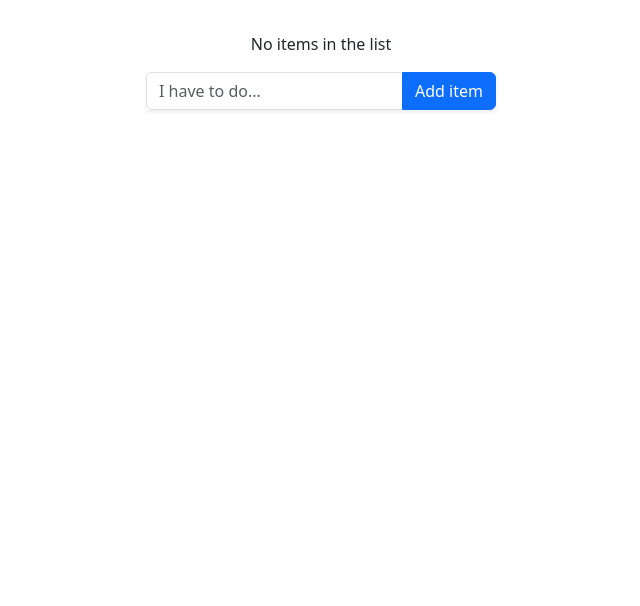
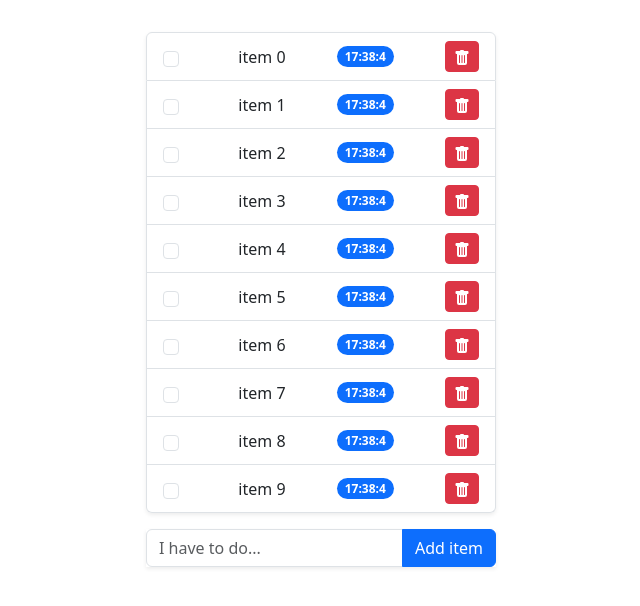
Before and after one commit to aleixanadon/Todo-App, a React (Vite) app: page / in a window 1280 px wide. Shown: the top 606 px of the page, without its empty margins (319-959 px from the left). Built offline with nearby package versions, Linux system fonts and the light colour scheme.

Commit message:
update: now u can update state of items and view done and undone tasks

```diff
--- a/src/App.tsx
+++ b/src/App.tsx
@@ -1,3 +1,4 @@
+import { useEffect } from 'react';
 import './App.css'
 import InputForm from './components/InputForm/InputForm'
 import TodoList from './components/TodoList/TodoList'
@@ -6,10 +7,24 @@ import useTodoList from './hooks/useTodoList'
 function App() {
 
   const { items } = useTodoList();
+  const itemsNotDone = items.filter(item => item.isDone === false);
+  const itemsDone = items.filter(item => item.isDone === true);
+
+  useEffect(() => {
+    console.log(items);
+    console.log(itemsDone.length)
+  }, [itemsDone, itemsNotDone])
 
   return (
     <main className='d-flex flex-column gap-3'>
-      <TodoList items={items} />
+      <TodoList items={itemsNotDone} />
+      {
+        itemsDone.length > 0 ? (
+          <TodoList items={itemsDone} />
+        ) : (
+          <></>
+        )
+      }
       <InputForm />
     </main>
   )
--- a/src/components/TodoItem/TodoItem.tsx
+++ b/src/components/TodoItem/TodoItem.tsx
@@ -1,7 +1,10 @@
+import useTodoItem from "../../hooks/useTodoItem";
 import type { Item } from "../../interfaces/Item";
 import DeleteButton from "../DeleteButton/DeleteButton";
 
-const TodoItem: React.FC<Item> = ({ id, text, date }) => {
+const TodoItem: React.FC<Item> = (item) => {
+
+  const { id, text, date, isDone } = item;
 
   const [hours, minutes, seconds] = [
     date.getHours(),
@@ -9,10 +12,22 @@ const TodoItem: React.FC<Item> = ({ id, text, date }) => {
     date.getSeconds(),
   ];
 
+  const { handleCheck } = useTodoItem();
+
   return (
     <li className="list-group-item d-flex justify-content-between align-items-center gap-2">
-      <input type="checkbox" className="form-check-input" />
-      <div className="ms-2 text-start fw-medium text-wrap">{text}</div>
+      <input
+        type="checkbox"
+        className="form-check-input"
+        checked={isDone}
+        onChange={() => { handleCheck(item) }}
+      />
+      <div
+        className="ms-2 text-start fw-medium text-wrap"
+        style={isDone ? { textDecoration: "line-through" } : {} }
+      >
+        {text}
+      </div>
       <span className="badge text-bg-primary rounded-pill">
         {hours}:{minutes}:{seconds}
       </span>
--- a/src/components/TodoList/TodoList.tsx
+++ b/src/components/TodoList/TodoList.tsx
@@ -3,26 +3,25 @@ import type { Item } from "../../interfaces/Item";
 import TodoItem from "../TodoItem/TodoItem";
 
 interface TodoListProps {
-  items?: Item[]
+  items?: Item[];
 }
 
 const TodoList: React.FC<TodoListProps> = ({ items = [] }) => {
-  useEffect(() => {
+  useEffect(() => {}, [items]);
 
-  }, [items])
-  return (
-    items.length === 0 ? (
-      <>No items in the list</>
-    ) : (
+  if (items.length === 0) {
+    return <>No items in the list</>;
+  }
+
+  if (items.length > 0) {
+    return (
       <ul className="list-group shadow-sm">
-      {
-        items.map((item, index) => (
-            <TodoItem {...item} key={index} />
-        ))
-      }
-    </ul>
-    )
-  )
-}
+        {items.map((item, index) => (
+          <TodoItem {...item} key={index} />
+        ))}
+      </ul>
+    );
+  }
+};
 
-export default TodoList
+export default TodoList;
--- a/src/features/itemSlice.ts
+++ b/src/features/itemSlice.ts
@@ -1,43 +1,67 @@
 import { createSlice, type PayloadAction } from "@reduxjs/toolkit";
 import type { Item } from "../interfaces/Item";
-import { v4 as uuidv4 } from 'uuid';
+import { v4 as uuidv4 } from "uuid";
 import type { RootState } from "../store";
 
 interface ItemState {
-  value: Item[]
+  value: Item[];
 }
 
 const initialState: ItemState = {
-  value: [
-    // {
-    //   id: uuidv4(),
-    //   text: "item 1",
-    //   date: new Date(),
-    // }
-  ]
+  value: [],
+};
+
+for (let i = 0; i<10; i++) {
+  initialState.value.push(
+    {
+      id: uuidv4(),
+      text: `item ${i}`,
+      date: new Date(),
+      isDone: false,
+    },
+  )
 }
 
 export const itemSlice = createSlice({
-  name: 'item',
+  name: "items",
   initialState,
   reducers: {
     insert: (state, action: PayloadAction<string>) => {
-      const actualArr = state.value
-      const date = new Date()
-      const newItem: Item = { id: uuidv4(), text: action.payload, date: date }
-      const newArr = [...actualArr, newItem]
-      state.value = newArr
+      const actualArr = state.value;
+      const date = new Date();
+      const newItem: Item = {
+        id: uuidv4(),
+        text: action.payload,
+        date: date,
+        isDone: false,
+      };
+      const newArr = [...actualArr, newItem];
+      state.value = newArr;
     },
     remove: (state, action: PayloadAction<string>) => {
       const actualArr = state.value;
-      const filteredArr = actualArr.filter((item) => item.id !== action.payload);
+      const filteredArr = actualArr.filter(
+        (item) => item.id !== action.payload
+      );
       state.value = filteredArr;
-    }
-  }
-})
+    },
+    update: (state, action: PayloadAction<Item>) => {
+      const { id } = action.payload;
+      const itemToUpdate = state.value.find((e) => e.id === id);
+      // state.value.forEach((e) => console.log(e))
+      // console.log(itemToUpdate)
+      if (itemToUpdate) {
+        const newArr = state.value.map((item) =>
+          item.id === id ? { ...action.payload } : item
+        );
+        state.value = newArr;
+      }
+    },
+  },
+});
 
-export const { insert, remove } = itemSlice.actions
+export const { insert, update, remove } = itemSlice.actions;
 
-export const selectItems = (state: RootState) => state.items.value
+export const selectItems = (state: RootState) => state.items.value;
 
-export default itemSlice.reducer
+export default itemSlice.reducer;
--- a/src/hooks/useTodoItem.ts
+++ b/src/hooks/useTodoItem.ts
@@ -1,17 +1,31 @@
-import { useAppDispatch } from "../hooks"
-import { remove } from "../features/itemSlice"
+import { useAppDispatch } from "../hooks";
+import { remove, update } from "../features/itemSlice";
+import type { Item } from "../interfaces/Item";
 
 const useTodoItem = () => {
-
-  const dispatch = useAppDispatch()
+  const dispatch = useAppDispatch();
 
   const removeItem = (id: string) => {
-    dispatch(remove(id))
+    dispatch(remove(id));
+  };
+
+  const updateItem = (item: Item) => {
+    dispatch(update(item))
   }
 
+  const handleCheck = (item: Item) => {
+    updateItem({
+      ...item,
+      date: new Date(),
+      isDone: !item.isDone
+    });
+  };
+
   return {
-    removeItem
-  }
-}
+    updateItem,
+    removeItem,
+    handleCheck,
+  };
+};
 
-export default useTodoItem
+export default useTodoItem;
--- a/src/interfaces/Item.ts
+++ b/src/interfaces/Item.ts
@@ -2,4 +2,5 @@ export interface Item {
   id: string,
   text: string,
   date: Date,
+  isDone?: boolean;
 }
--- a/src/store.ts
+++ b/src/store.ts
@@ -1,11 +1,14 @@
 import { configureStore } from "@reduxjs/toolkit";
-import itemReducer from './features/itemSlice'
+import itemReducer from "./features/itemSlice";
 
 export const store = configureStore({
   reducer: {
     items: itemReducer,
   },
-})
+  // I have to save dates in redux as Date().toISOString() to serialize them
+  middleware: (getDefaultMiddleware) =>
+    getDefaultMiddleware({ serializableCheck: false }),
+});
 
-export type RootState = ReturnType<typeof store.getState>
-export type AppDispatch = typeof store.dispatch
+export type RootState = ReturnType<typeof store.getState>;
+export type AppDispatch = typeof store.dispatch;
```
